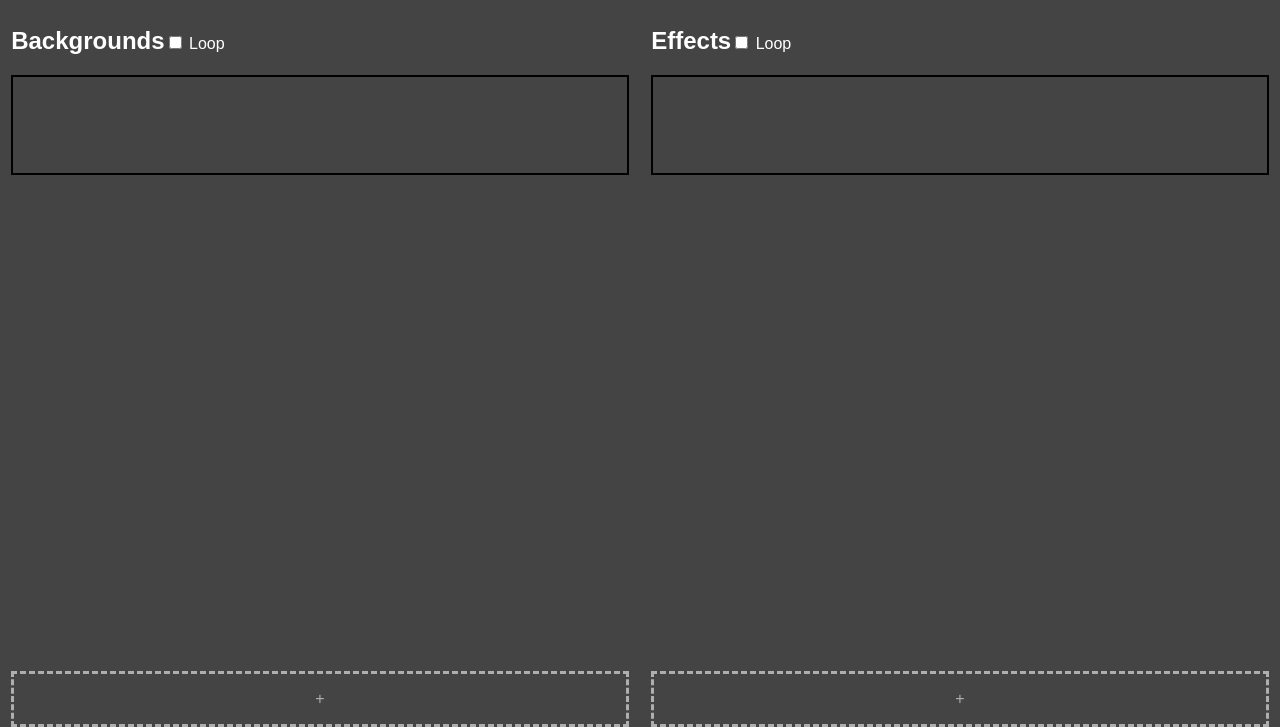
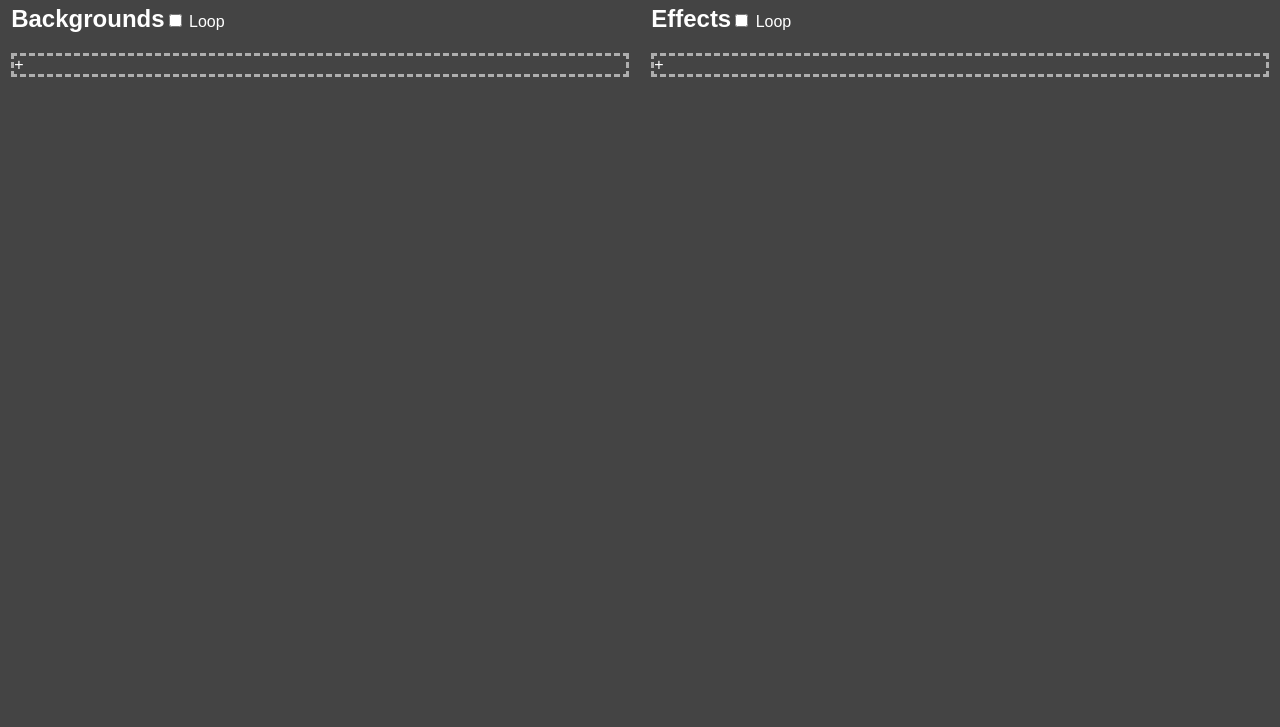
Before and after one commit to mkruitz/html5-soundboard, a plain HTML site: page index.html in a window 1280 px wide. Shown: the part 73-800 px from the top of the page. Drawn offline with Linux system fonts and the light colour scheme.

Commit message:
Changed appearance by converting it to an list of sounds

```diff
--- a/style.css
+++ b/style.css
@@ -6,48 +6,34 @@ body {
     margin: 0;
 }
 
-.channels {
-    display: flex;
-}
+.channels { display: flex; }
 .channel {
     flex: 1 1 0;
     margin: 0 .7em;
     position: relative;
 }
+.channel-body {
+    height:     calc(100% - 70px);
+    overflow-y: auto;
+}
 
-.channel h2,
-.channel .controls,
-.btn {
+h1 { text-align: center; margin-bottom: 0; }
+h2,
+.controls {
     display: inline-block;
 }
 
-.channel .sound-bar {
-    border: 2px solid black;
-    min-height: 100px;
-}
+.btn {
+    min-height: 50px;
+    line-height: 50px;
 
-.btn, .drop-zone {
-    min-height: 50px;
-    text-align: center;
-    line-height: 50px;
-}
-
-.btn {
-    margin: .2em .7em;
+    margin: .2em .7em .2em .2em;
     padding: .2em .7em;
     cursor: pointer;
 }
 
-.btn { background: #65b042; }
-.btn:hover { background: #bdb76b; }
+.btn {        background: #65b042; }
+.btn:hover {  background: #bdb76b; }
 .btn.active { background: #e28964; }
 
-.drop-zone {
-    color: #aeaeae;
-    border: 3px dashed #aeaeae;
-    position: absolute;
-    bottom: 0;
-    left: 0;
-    right: 0;
-}
-.drop-zone:hover { border-style: dashed; }
+.drop-zone { border: 3px dashed #aeaeae; }
```
